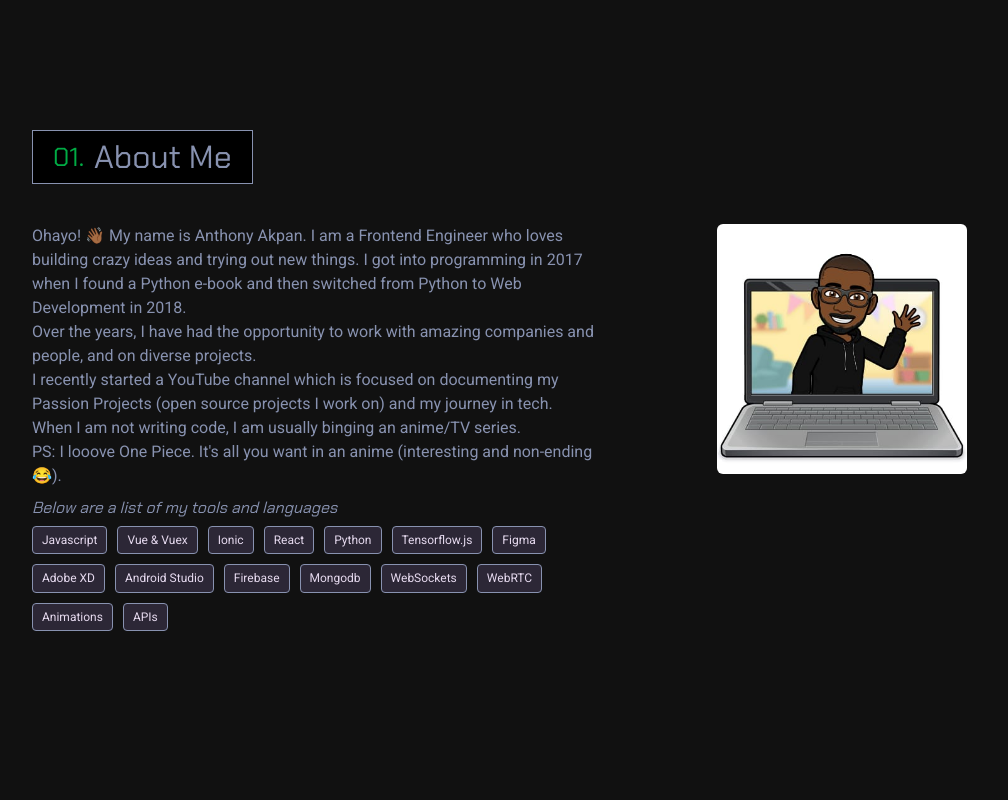
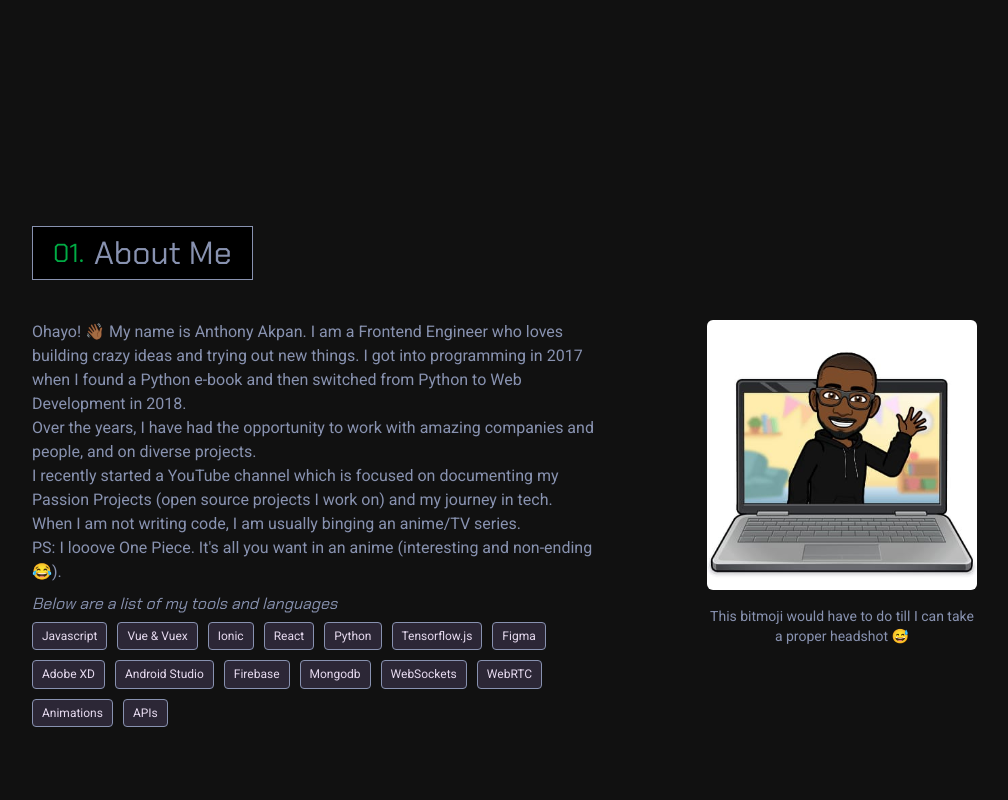
Before and after one commit to kromate/v5, a Vue app: page / in a window 1280 px wide. Shown: the part 680-1480 px from the top of the page, without its empty margins (108-1116 px from the left). Built offline with nearby package versions, Linux system fonts and the light colour scheme.

Commit message:
feat: added about image

```diff
--- a/src/assets/styles/global.scss
+++ b/src/assets/styles/global.scss
@@ -4,7 +4,7 @@
 
 html {
     scroll-behavior: smooth;
-    scroll-padding: 10rem;
+    scroll-padding: 4rem;
 }
 
 ::-webkit-scrollbar {
@@ -23,7 +23,7 @@ body {
     @apply bg-primary;
 }
 section {
-    @apply mx-auto md:px-20 px-8 lg:px-0 text-white  min-h-screen;
+    @apply mx-auto md:px-20 px-8 my-8 lg:px-0 text-white  min-h-screen;
     max-width: 1000px !important;
 }
 
--- a/src/components/About.vue
+++ b/src/components/About.vue
@@ -1,3 +1,4 @@
+
 <template>
 	<section id="about">
 		<h2 class="numbered-heading chakra">About Me</h2>
@@ -24,15 +25,20 @@
 				</ul>
 			</div>
 
-			<div class="imgContainer">
-				<img class="img w-[250px] rounded-md" src="../assets/images/me.png" alt="Headshot" />
+			<div class="flex flex-col gap-4 mt-8 md:mt-0">
+				<img class="img w-[270px] rounded-md" src="../assets/images/me.png" alt="Headshot" />
+				<span
+					class="w-[270px] text-sm text-center"
+				>This bitmoji would have to do till I can take a proper headshot 😅</span>
 			</div>
 		</div>
 	</section>
 </template>
 
 <script setup lang="ts">
-let skills = [
+import { ref } from "@vue/reactivity";
+
+const skills = ref([
 	"Javascript",
 	"Vue & Vuex",
 	"Ionic",
@@ -48,7 +54,7 @@ let skills = [
 	"WebRTC",
 	"Animations",
 	"APIs"
-];
+]);
 </script>
 
 <style scoped lang="scss">
```
